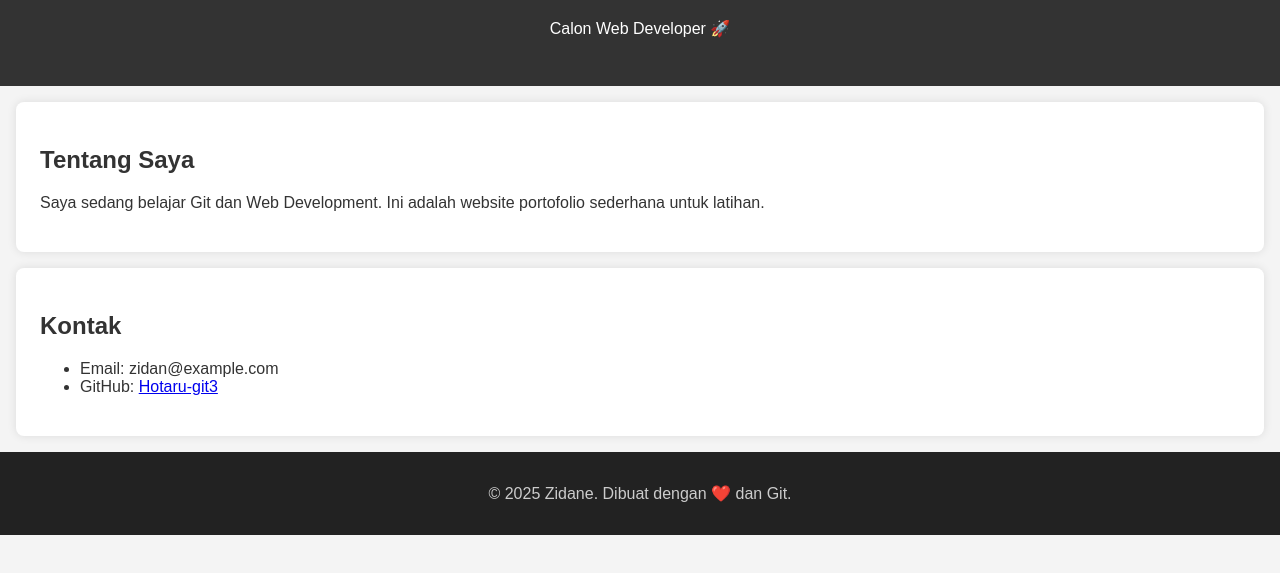
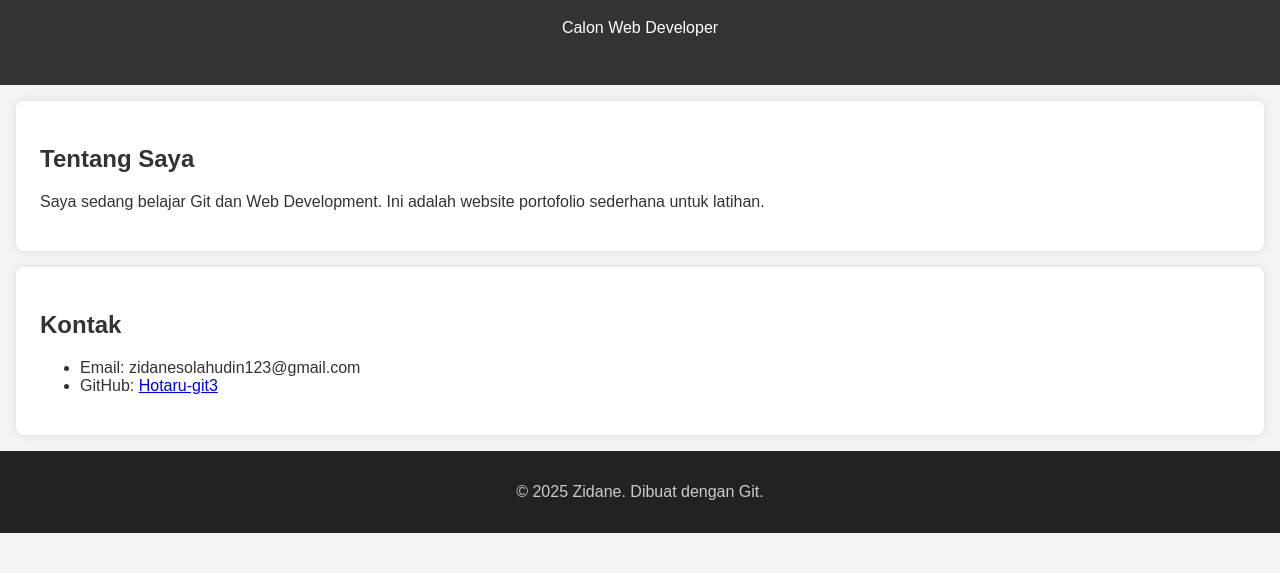
Before and after one commit to Hotaru-git3/hotaru-git3.github.io, a plain HTML site: page index.html in a window 1280 px wide. Shown: the part 93-666 px from the top of the page. Drawn offline with Linux system fonts and the light colour scheme.

Commit message:
mengubah

```diff
--- a/index.html
+++ b/index.html
@@ -9,7 +9,7 @@
 <body>
   <header>
     <h1>Halo, saya Zidane</h1>
-    <p>Calon Web Developer 🚀</p>
+    <p>Calon Web Developer</p>
   </header>
 
   <section id="profil">
@@ -20,13 +20,13 @@
   <section id="kontak">
     <h2>Kontak</h2>
     <ul>
-      <li>Email: zidan@example.com</li>
+      <li>Email: zidanesolahudin123@gmail.com</li>
       <li>GitHub: <a href="https://github.com/Hotaru-git3" target="_blank">Hotaru-git3</a></li>
     </ul>
   </section>
 
   <footer>
-    <p>© 2025 Zidane. Dibuat dengan ❤️ dan Git.</p>
+    <p>© 2025 Zidane. Dibuat dengan Git.</p>
   </footer>
 </body>
 </html>
```
Also changed, not shown: 1 other file.
